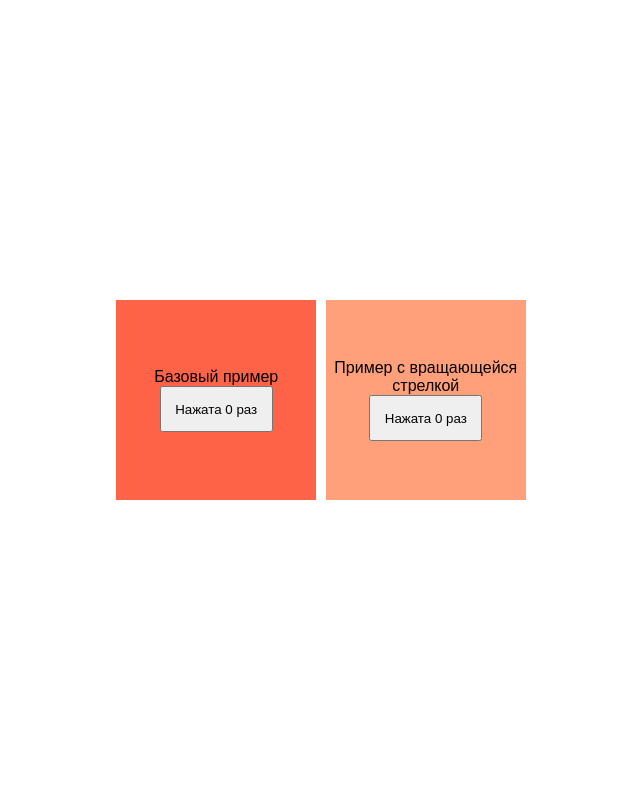
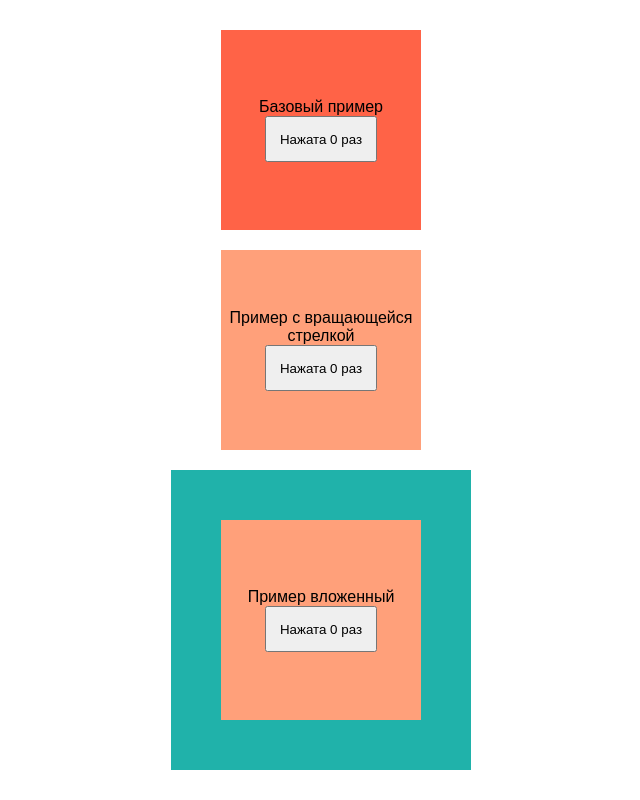
Before and after one commit to feverus/react-custom-cursor, a React (Vite) app: page / in a window 1280 px wide. Shown: the whole page, without its empty margins (319-959 px from the left). Built offline with nearby package versions, Linux system fonts and the light colour scheme.

Commit message:
Корректная работа вложенных блоков с разными курсорами

```diff
--- a/src/App.css
+++ b/src/App.css
@@ -1,6 +1,14 @@
 button {
   padding: 1em;
 }
+
+.fullwidth {
+  display: flex;
+  flex-direction: column;
+  align-items: center;
+  gap: 20px;
+}
+
 
 .exampleOne {
   width: 200px;
@@ -23,3 +31,13 @@ button {
   align-items: center;
   justify-content: center;
 }
+.exampleShell {
+  width: 300px;
+  height: 300px;
+  background-color:lightseagreen;
+  text-align: center;
+  display: flex;
+  flex-direction: column;
+  align-items: center;
+  justify-content: center;
+}
--- a/src/App.tsx
+++ b/src/App.tsx
@@ -6,7 +6,7 @@ function App() {
   const [count, setCount] = useState(0)
 
   return (
-    <>
+    <div className='fullwidth'>
       <CustomCursor cursor={LaserDot}>
         <div className='exampleOne'>
           Базовый пример
@@ -25,7 +25,21 @@ function App() {
           </button>
         </div>
       </CustomCursor>
-    </>
+
+      <CustomCursor cursor={LaserDot}>
+        <div className='exampleShell'>
+          <CustomCursor cursor={RotatingArrow} rotating={true}>
+            <div className='exampleTwo'>
+              Пример вложенный
+
+              <button onClick={() => setCount(count + 1)}>
+                Нажата {count} раз
+              </button>
+            </div>
+          </CustomCursor>
+        </div>
+      </CustomCursor>
+    </div>
   )
 }
 
--- a/src/index.css
+++ b/src/index.css
@@ -12,5 +12,11 @@
   display: flex;
   gap: 0.6rem;
   height: 100vh;
+  width: 100%;
   justify-content: center;
+
 }
+
+#root>div {
+  width: 100%;
+}
--- a/src/lib/CustomCursor/CustomCursor.module.scss
+++ b/src/lib/CustomCursor/CustomCursor.module.scss
@@ -17,3 +17,7 @@
     }
   }
 }
+
+.shell {
+  width: min-content;
+}
--- a/src/lib/CustomCursor/CustomCursor.service.tsx
+++ b/src/lib/CustomCursor/CustomCursor.service.tsx
@@ -1,28 +1,36 @@
 import { useRef, useState, useEffect } from 'react'
 import { UseCustomCursor } from './CustomCursor.props'
 
-export const useCustomCursor:UseCustomCursor = () => {
+export const useCustomCursor:UseCustomCursor = (setOuterCursorActive) => {
   const ref = useRef<HTMLDivElement>(null)
   const [focused, setFocused] = useState(false)
   const [mousePosition, setMousePosition] = useState<[number, number]>([0, 0])
   const [angle, setAngle] = useState(0)
+  const [innerCursorActive, setInnerCursorActive] = useState(false)
 
   const offsetCoordinates = useRef<[number, number]>([0, 0])
   const sourceSize = useRef<[number, number]>([0, 0])
   const sourceCenterCoordinates = useRef<[number, number]>([0, 0])
-  const element = ref.current
+
 
   const activate = () => {
-    const divRect = element?.getBoundingClientRect()
+    const divRect = ref.current?.getBoundingClientRect()
     if (divRect) {
       offsetCoordinates.current = [divRect?.x, divRect?.y]
       sourceSize.current = [divRect?.width, divRect?.height]
       sourceCenterCoordinates.current = [divRect?.x + (divRect?.width / 2), divRect?.y + (divRect?.height / 2)]
     }
+
+    if (setOuterCursorActive) {
+      setOuterCursorActive(true)
+    }
     setFocused(true)
   }
 
   const deActivate = () => {
+    if (setOuterCursorActive) {
+      setOuterCursorActive(false)
+    }
     setFocused(false)
   }
 
@@ -35,6 +43,7 @@ export const useCustomCursor:UseCustomCursor = () => {
   }
 
   useEffect(() => {
+    const element = ref.current
     if (element) {
       element.addEventListener('mouseenter', activate)
       element.addEventListener('mouseleave', deActivate)
@@ -55,5 +64,7 @@ export const useCustomCursor:UseCustomCursor = () => {
     focused,
     mousePosition,
     angle,
+    innerCursorActive,
+    (value: boolean) => setInnerCursorActive(value),
   ])
 }
--- a/src/lib/CustomCursor/CustomCursor.tsx
+++ b/src/lib/CustomCursor/CustomCursor.tsx
@@ -1,28 +1,39 @@
+import { createContext, useContext } from 'react'
 import { useCustomCursor } from './CustomCursor.service'
-import { CustomCursorProps } from './CustomCursor.props'
+import { CustomCursorProps, ContextProps } from './CustomCursor.props'
 import styles from './CustomCursor.module.scss'
 import { Cursor } from './Cursor'
+
+const InnerContext = createContext<((value:boolean) => void) | null>(null)
 
 export default function CustomCursor({
     children,
     cursor = 'Кастомный курсор',
     rotating = false,
   } : CustomCursorProps) {
+
+  const setOuterCursorActive = useContext(InnerContext)
+
   const [
     ref,
     focused,
     [x, y],
     angle,
-  ] = useCustomCursor()
+    innerCursorActive,
+    setInnerCursorActive,
+  ] = useCustomCursor(setOuterCursorActive)
 
   return (
+
       <div
         ref={ref}
-      className={focused ? styles.active : ''}
+        className={focused ?  styles.shell + ' ' + styles.active : styles.shell}
       >
+        <InnerContext.Provider value={setInnerCursorActive}>
           {children}
+        </InnerContext.Provider>
 
-      {focused &&
+        {focused && !innerCursorActive &&
           <Cursor
             cursor={cursor}
             x={x}
--- a/src/main.tsx
+++ b/src/main.tsx
@@ -1,10 +1,13 @@
 import React from 'react'
 import ReactDOM from 'react-dom/client'
+import { CustomCursor } from './lib/'
 import App from './App.tsx'
 import './index.css'
 
 ReactDOM.createRoot(document.getElementById('root')!).render(
   <React.StrictMode>
-    <App />
+    <CustomCursor cursor={'🦝'}>
+      <App />
+    </CustomCursor>
   </React.StrictMode>,
 )
```
Also changed, not shown: package.json (+6 -1 lines), src/lib/CustomCursor/CustomCursor.props.tsx (+7 -1 lines), 1 other file (tests, documents, lock files or other folders). Lines whose indentation alone changed are shown as unchanged.
